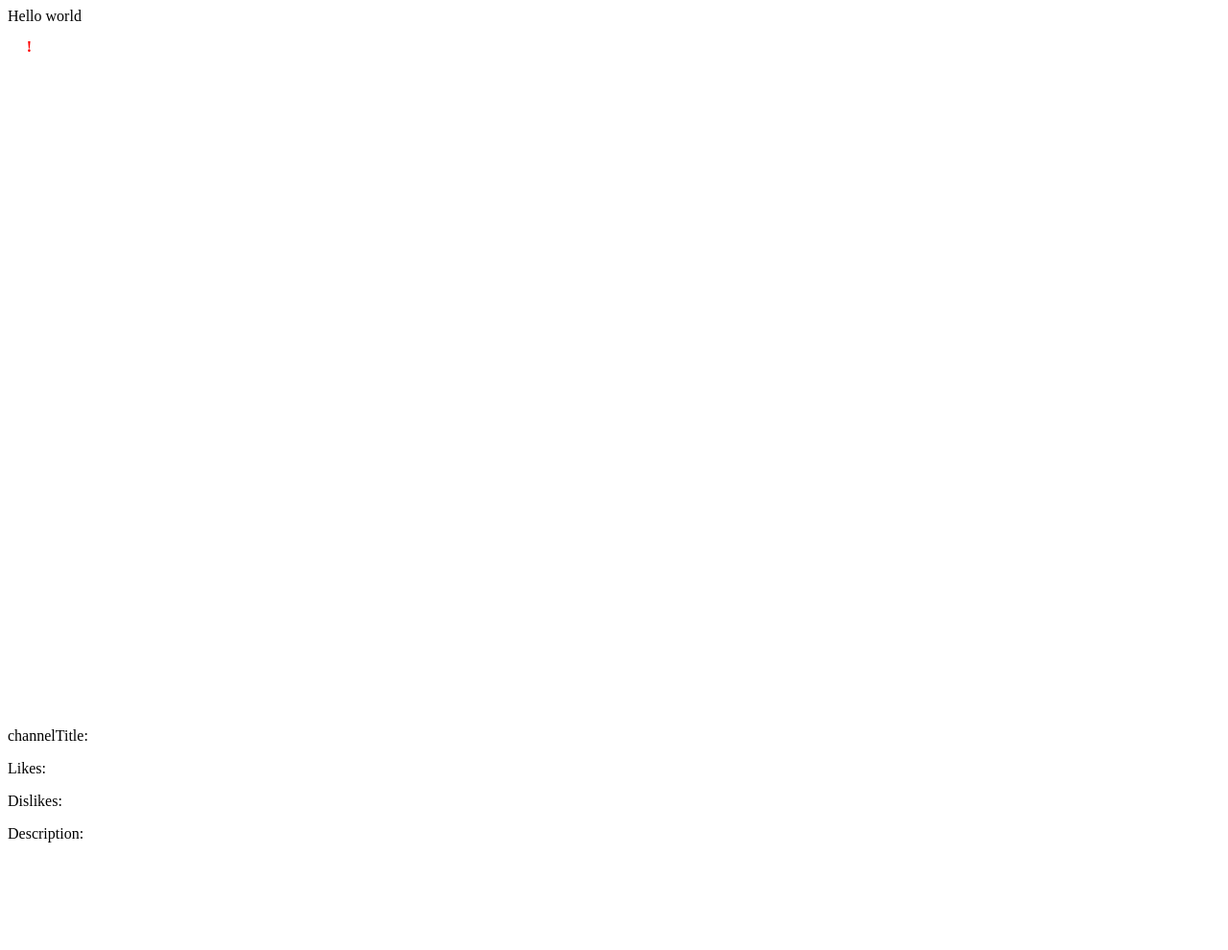
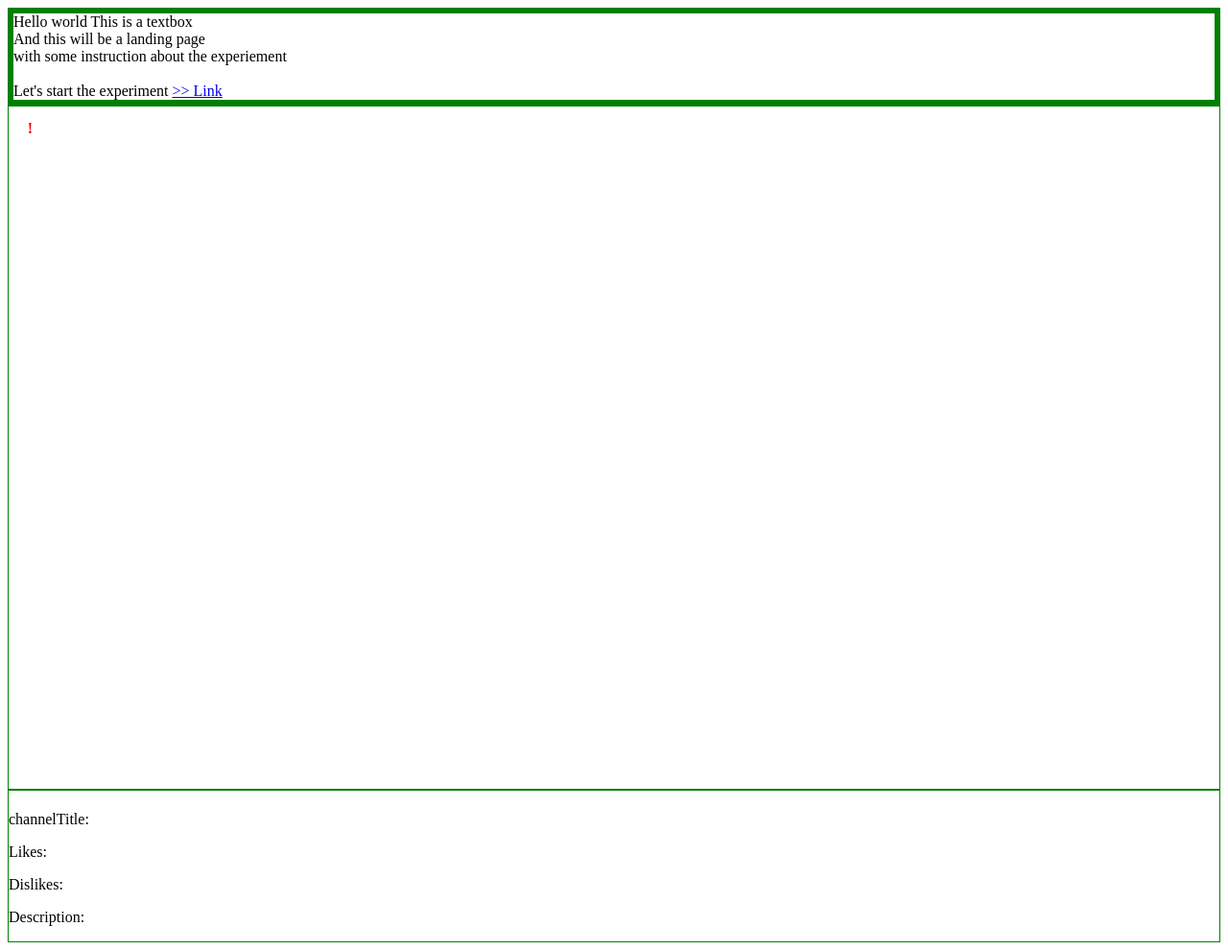
Before and after one commit to haeeunkim/ref-in-YT, a plain HTML site: page index.html in a window 1280 px wide. Shown: the whole page at 96% size. Before the commit the page ends 894 px from the top, so only its background shows below. Drawn offline with Linux system fonts and the light colour scheme; no server answers.

Commit message:
adding a landing page

```diff
--- a/index.html
+++ b/index.html
@@ -91,7 +91,19 @@
 
 
  <body>
-Hello world
+
+    <div class="textbox">
+        Hello world
+        This is a textbox <br>
+        And this will be a landing page<br>
+        with some instruction about the experiement <br> <br>
+        Let's start the experiment <a href="https://www.w3schools.com/" target="_self"> >> Link </a>
+
+
+        </div>
+
+
+
 
 <div class="video-container">
     <div id="player"></div>
--- a/style.css
+++ b/style.css
@@ -1,8 +1,19 @@
+
+.textbox {
+    border: 6px solid green ;
+}
+
+.video-metadata {
+    border: 1px solid green ;
+}
+
 .video-container {
     position: relative;
     padding-bottom: 56.25%; /* 16:9 aspect ratio */
     height: 0;
     overflow: hidden;
+    border: 1px solid green ;
+
   }
 
   .video-container iframe,
```
